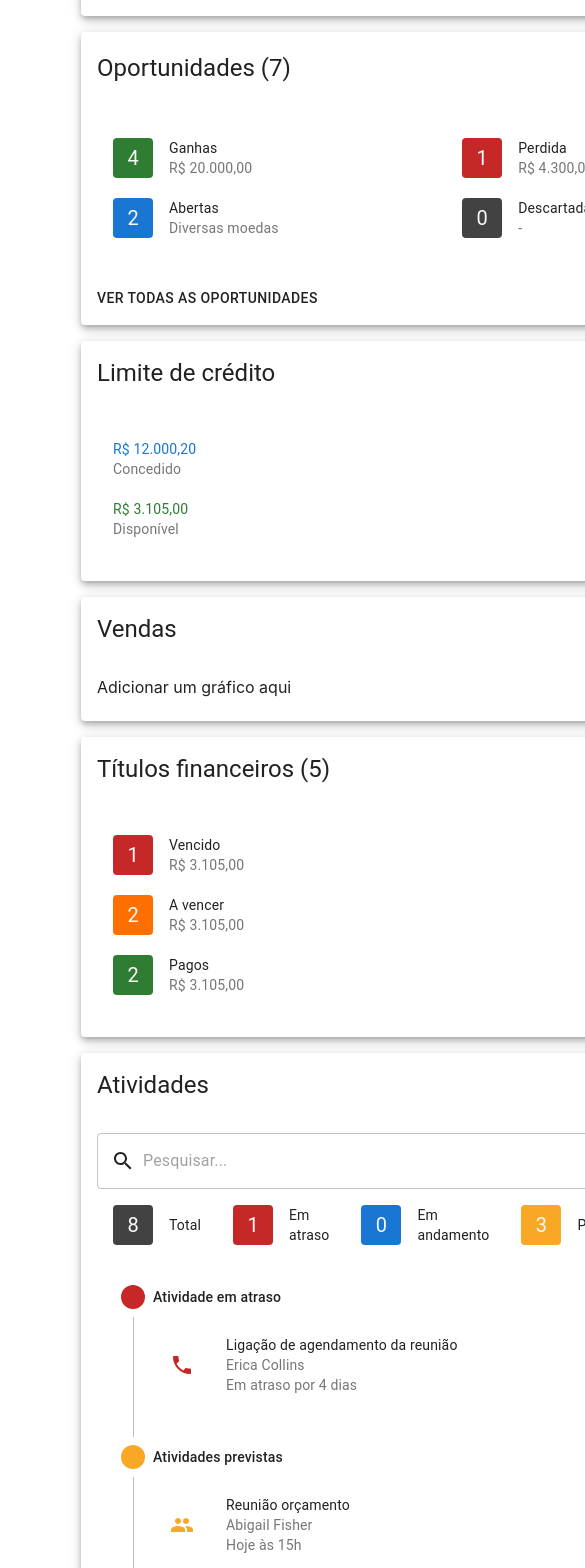
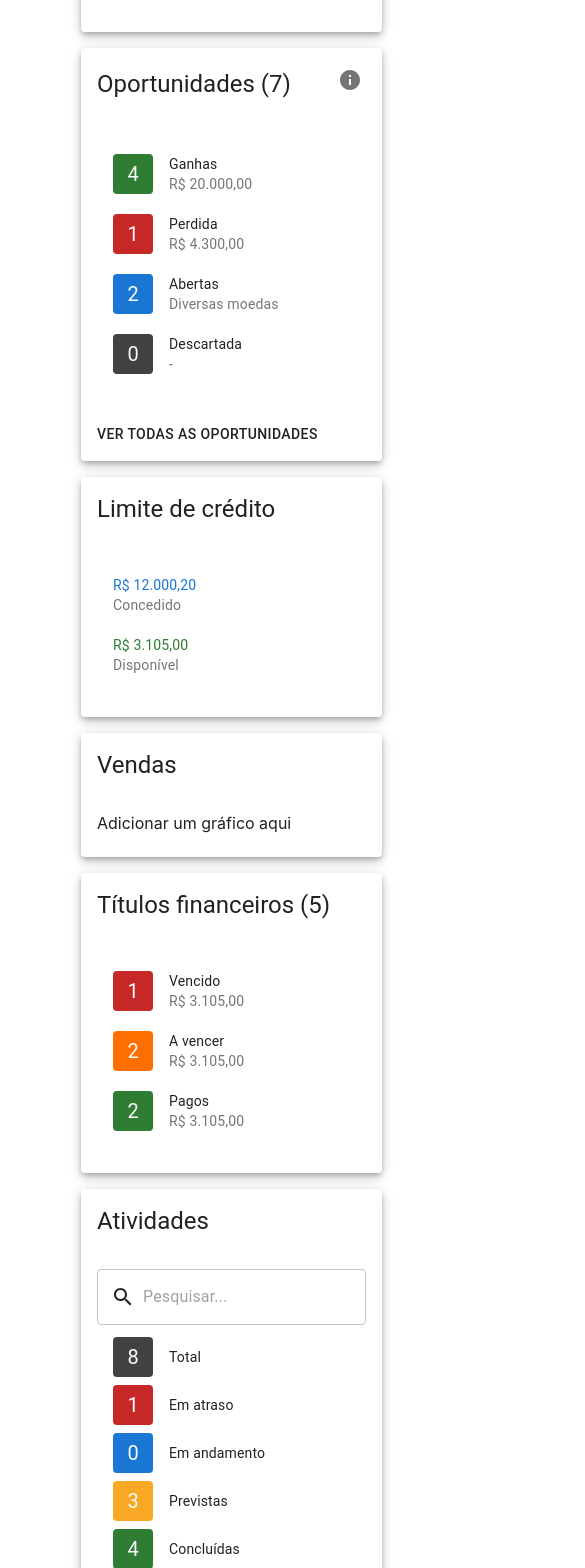
Before and after one commit to BittencourtMH/frontend-challenge, a React (Create React App) app: page / in a window 390 px wide. Shown: the part 860-2428 px from the top of the page, 585 px wide, since content can reach past the window. Built offline with nearby package versions, Linux system fonts and the light colour scheme.

Commit message:
Fixing styles

```diff
--- a/src/App.js
+++ b/src/App.js
@@ -1,4 +1,3 @@
-import React from 'react';
 import Page from './components/Page';
 
 function App() {
--- a/src/components/CardActivities.js
+++ b/src/components/CardActivities.js
@@ -1,4 +1,4 @@
-import React, {useState} from 'react';
+import { useState } from 'react';
 import {
   Avatar,
   Card,
@@ -13,14 +13,21 @@ import {
   TextField,
   makeStyles
 } from '@material-ui/core';
-import {Search} from '@material-ui/icons';
+import { Search } from '@material-ui/icons';
 import ListActivities from './ListActivities';
 import getLabel from '../utils/getLabel';
 import colors from '../assets/colors';
 
-const useStyles = makeStyles({
+const useStyles = makeStyles(theme => ({
+  card: {
+    height: '100%'
+  },
   list: {
-    display: 'flex'
+    [theme.breakpoints.up('md')]: {
+      display: 'grid',
+      gridAutoFlow: 'column',
+      gridAutoColumns: '1fr'
+    }
   },
   total: {
     backgroundColor: colors.gray
@@ -37,12 +44,12 @@ const useStyles = makeStyles({
   done: {
     backgroundColor: colors.green
   }
-});
+}));
 
 function CardActivities(props) {
-  const {activities, translation, elevation} = props;
+  const { activities, translation, elevation } = props;
   const total = Object.keys(activities).reduce((sum, key) => sum + activities[key].length, 0);
-  const [filteredActivities, setActivities] = useState({...activities});
+  const [filteredActivities, setActivities] = useState({ ...activities });
   const classes = useStyles();
 
   function filterActivities(event) {
@@ -51,7 +58,7 @@ function CardActivities(props) {
     Object.keys(activities).forEach(key => {
       filtered[key] = [];
       activities[key].forEach(activity => {
-        const {description, person} = activity;
+        const { description, person } = activity;
         if (description.toLowerCase().includes(text) || person.toLowerCase().includes(text)) {
           filtered[key].push(activity);
         }
@@ -61,7 +68,7 @@ function CardActivities(props) {
   }
 
   return (
-    <Card elevation={elevation}>
+    <Card elevation={elevation} className={classes.card}>
       <CardHeader title={translation.cardTitle.activities} />
       <CardContent>
         <TextField
@@ -187,7 +194,7 @@ function CardActivities(props) {
         </Stepper>
       </CardContent>
     </Card>
-  )
+  );
 }
 
 export default CardActivities;
--- a/src/components/CardCredit.js
+++ b/src/components/CardCredit.js
@@ -1,4 +1,3 @@
-import React from 'react';
 import {
   Card,
   CardContent,
@@ -8,10 +7,13 @@ import {
   ListItemText,
   makeStyles
 } from '@material-ui/core';
-import {formatCurrency} from '../utils/formatCurrency';
+import { formatCurrency } from '../utils/formatCurrency';
 import colors from '../assets/colors';
 
 const useStyles = makeStyles({
+  card: {
+    height: '100%'
+  },
   given: {
     color: colors.blue
   },
@@ -21,10 +23,10 @@ const useStyles = makeStyles({
 });
 
 function CardCredit(props) {
-  const {credits, translation, elevation} = props;
+  const { credits, translation, elevation } = props;
   const classes = useStyles();
   return (
-    <Card elevation={elevation}>
+    <Card elevation={elevation} className={classes.card}>
       <CardHeader title={translation.cardTitle.creditLimit} />
       <CardContent>
         <List dense>
@@ -32,20 +34,20 @@ function CardCredit(props) {
             <ListItemText
               primary={formatCurrency(credits.given, translation)}
               secondary={translation.creditType.given}
-              classes={{primary: classes.given}}
+              classes={{ primary: classes.given }}
             />
           </ListItem>
           <ListItem>
             <ListItemText
               primary={formatCurrency(credits.available, translation)}
               secondary={translation.creditType.available}
-              classes={{primary: classes.available}}
+              classes={{ primary: classes.available }}
             />
           </ListItem>
         </List>
       </CardContent>
     </Card>
-  )
+  );
 }
 
 export default CardCredit;
--- a/src/components/CardGeneral.js
+++ b/src/components/CardGeneral.js
@@ -15,10 +15,13 @@ import {
   Typography,
   makeStyles
 } from '@material-ui/core';
-import {Facebook, Instagram, LinkedIn, Mail, Phone, Twitter, WhatsApp} from '@material-ui/icons';
+import { Facebook, Instagram, LinkedIn, Mail, Phone, Twitter, WhatsApp } from '@material-ui/icons';
 import formatPhone from '../utils/formatPhone';
 
 const useStyles = makeStyles({
+  card: {
+    height: '100%'
+  },
   photo: {
     marginRight: 16,
     width: '4em',
@@ -30,10 +33,10 @@ const useStyles = makeStyles({
 });
 
 function CardGeneral(props) {
-  const {data, translation, elevation} = props;
+  const { data, translation, elevation } = props;
   const classes = useStyles();
   return (
-    <Card elevation={elevation}>
+    <Card elevation={elevation} className={classes.card}>
       <CardHeader title={translation.cardTitle.generalInfo} />
       <CardContent>
         <List>
@@ -54,7 +57,7 @@ function CardGeneral(props) {
                   />
                 </React.Fragment>
               }
-              secondaryTypographyProps={{component: 'div'}}
+              secondaryTypographyProps={{ component: 'div' }}
             />
           </ListItem>
         </List>
--- a/src/components/CardLocation.js
+++ b/src/components/CardLocation.js
@@ -1,4 +1,3 @@
-import React from 'react';
 import {
   Card,
   CardContent,
@@ -9,9 +8,12 @@ import {
   ListItemText,
   makeStyles
 } from '@material-ui/core';
-import {LocationOn} from '@material-ui/icons'
+import { LocationOn } from '@material-ui/icons';
 
 const useStyles = makeStyles({
+  card: {
+    height: '100%'
+  },
   googleMaps: {
     width: '100%',
     height: 200,
@@ -20,13 +22,13 @@ const useStyles = makeStyles({
 });
 
 function CardLocation(props) {
-  const {address, translation, elevation} = props;
+  const { address, translation, elevation } = props;
   const url =
     'https://google.com/maps/embed/v1/place?key=AIzaSyDjhkEQg0w_qaaIRCoALluSs9rZKRyk6pg&q=';
-  const {street, neighborhood, postalCode, city, state} = address;
+  const { street, neighborhood, postalCode, city, state } = address;
   const classes = useStyles();
   return (
-    <Card elevation={elevation}>
+    <Card elevation={elevation} className={classes.card}>
       <CardHeader title={translation.cardTitle.location} />
       <CardContent>
         <iframe
--- a/src/components/CardOpportunities.js
+++ b/src/components/CardOpportunities.js
@@ -1,4 +1,3 @@
-import React from 'react';
 import {
   Avatar,
   Button,
@@ -14,12 +13,15 @@ import {
   ListItemText,
   makeStyles
 } from '@material-ui/core';
-import {Info} from '@material-ui/icons';
-import {formatCurrencyWithAmount} from '../utils/formatCurrency'
+import { Info } from '@material-ui/icons';
+import { formatCurrencyWithAmount } from '../utils/formatCurrency';
 import getLabel from '../utils/getLabel';
 import colors from '../assets/colors';
 
 const useStyles = makeStyles({
+  card: {
+    height: '100%'
+  },
   won: {
     backgroundColor: colors.green
   },
@@ -35,12 +37,12 @@ const useStyles = makeStyles({
 });
 
 function CardOpportunities(props) {
-  const {opportunities, translation, elevation} = props;
+  const { opportunities, translation, elevation } = props;
   const amount = Object.keys(opportunities)
     .reduce((sum, key) => sum + opportunities[key].amount, 0);
   const classes = useStyles();
   return (
-    <Card elevation={elevation}>
+    <Card elevation={elevation} className={classes.card}>
       <CardHeader
         title={`${translation.cardTitle.opportunities} (${amount})`}
         action={
@@ -52,7 +54,7 @@ function CardOpportunities(props) {
       <CardContent>
         <List dense>
           <Grid container>
-            <Grid item xs={6}>
+            <Grid item xs={12} sm={6}>
               <ListItem>
                 <ListItemAvatar>
                   <Avatar variant="rounded" className={classes.won}>
@@ -65,7 +67,7 @@ function CardOpportunities(props) {
                 />
               </ListItem>
             </Grid>
-            <Grid item xs={6}>
+            <Grid item xs={12} sm={6}>
               <ListItem>
                 <ListItemAvatar>
                   <Avatar variant="rounded" className={classes.lost}>
@@ -78,7 +80,7 @@ function CardOpportunities(props) {
                 />
               </ListItem>
             </Grid>
-            <Grid item xs={6}>
+            <Grid item xs={12} sm={6}>
               <ListItem>
                 <ListItemAvatar>
                   <Avatar variant="rounded" className={classes.open}>
@@ -91,7 +93,7 @@ function CardOpportunities(props) {
                 />
               </ListItem>
             </Grid>
-            <Grid item xs={6}>
+            <Grid item xs={12} sm={6}>
               <ListItem>
                 <ListItemAvatar>
                   <Avatar variant="rounded" className={classes.discarded}>
--- a/src/components/CardSales.js
+++ b/src/components/CardSales.js
@@ -1,14 +1,20 @@
-import React from 'react';
-import {Card, CardContent, CardHeader} from '@material-ui/core';
+import { Card, CardContent, CardHeader, makeStyles } from '@material-ui/core';
+
+const useStyles = makeStyles({
+  card: {
+    height: '100%'
+  }
+});
 
 function CardSales(props) {
-  const {translation, elevation} = props;
+  const { translation, elevation } = props;
+  const classes = useStyles();
   return (
-    <Card elevation={elevation}>
+    <Card elevation={elevation} className={classes.card}>
       <CardHeader title={translation.cardTitle.sales} />
       <CardContent>{translation.action.addGraphHere}</CardContent>
     </Card>
-  )
+  );
 }
 
 export default CardSales;
--- a/src/components/CardSecurities.js
+++ b/src/components/CardSecurities.js
@@ -1,4 +1,3 @@
-import React from 'react';
 import {
   Avatar,
   Card,
@@ -10,11 +9,14 @@ import {
   ListItemText,
   makeStyles
 } from '@material-ui/core';
-import {formatCurrencyWithAmount} from '../utils/formatCurrency';
+import { formatCurrencyWithAmount } from '../utils/formatCurrency';
 import getLabel from '../utils/getLabel';
 import colors from '../assets/colors';
 
 const useStyles = makeStyles({
+  card: {
+    height: '100%'
+  },
   overdue: {
     backgroundColor: colors.red
   },
@@ -27,11 +29,11 @@ const useStyles = makeStyles({
 });
 
 function CardSecurities(props) {
-  const {securities, translation, elevation} = props;
+  const { securities, translation, elevation } = props;
   const amount = Object.keys(securities).reduce((sum, key) => sum + securities[key].amount, 0);
   const classes = useStyles();
   return (
-    <Card elevation={elevation}>
+    <Card elevation={elevation} className={classes.card}>
       <CardHeader title={`${translation.cardTitle.securities} (${amount})`} />
       <CardContent>
         <List dense>
@@ -71,7 +73,7 @@ function CardSecurities(props) {
         </List>
       </CardContent>
     </Card>
-  )
+  );
 }
 
 export default CardSecurities;
--- a/src/components/Content.js
+++ b/src/components/Content.js
@@ -1,6 +1,6 @@
 import React from 'react';
-import {Fab, Grid, makeStyles} from '@material-ui/core';
-import {Assignment} from '@material-ui/icons';
+import { Fab, Grid, makeStyles } from '@material-ui/core';
+import { Assignment } from '@material-ui/icons';
 import CardActivities from './CardActivities';
 import CardCredit from './CardCredit';
 import CardGeneral from './CardGeneral';
@@ -11,8 +11,10 @@ import CardSecurities from './CardSecurities';
 import translation from '../assets/translations/pt';
 import data from '../assets/data';
 
-const useStyles = makeStyles({
+const useStyles = makeStyles(theme => ({
   content: {
+    paddingTop: theme.spacing(2),
+    paddingBottom: theme.spacing(1),
     justifyContent: 'center'
   },
   fab: {
@@ -20,7 +22,7 @@ const useStyles = makeStyles({
     bottom: 16,
     right: 16
   }
-});
+}));
 
 function Content() {
   const spacing = 2;
@@ -29,7 +31,7 @@ function Content() {
   return (
     <React.Fragment>
       <Grid container spacing={spacing} className={classes.content}>
-        <Grid container item xs={12} lg={4} xl={6} spacing={spacing}>
+        <Grid container item spacing={spacing} xs={12} lg={4} xl={6}>
           <Grid item xs={12} md={6} lg={12} xl={6}>
             <CardGeneral data={data} translation={translation} elevation={elevation} />
           </Grid>
--- a/src/components/Page.js
+++ b/src/components/Page.js
@@ -1,4 +1,3 @@
-import React from 'react';
 import {
   AppBar,
   Divider,
@@ -57,7 +56,7 @@ function Page() {
       <Drawer
         variant="permanent"
         className={classes.drawerClose}
-        classes={{paper: classes.drawerClose}}
+        classes={{ paper: classes.drawerClose }}
       >
         <div className={classes.toolbar} />
         <Divider />
```
Also changed, not shown: src/components/ListActivities.js (+5 -6 lines), 1 other file (tests, documents, lock files or other folders).
